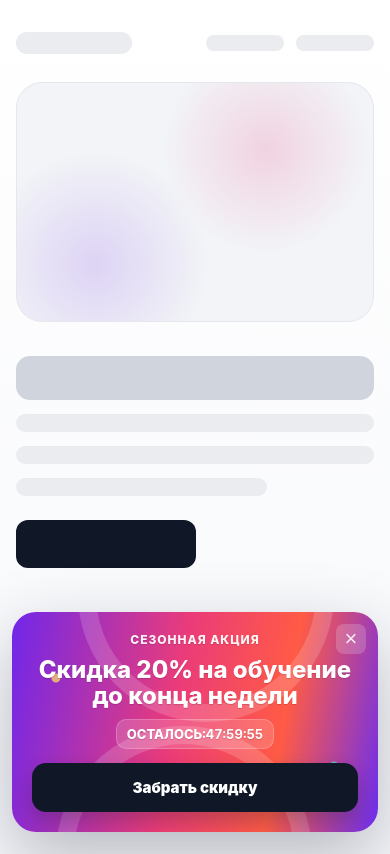
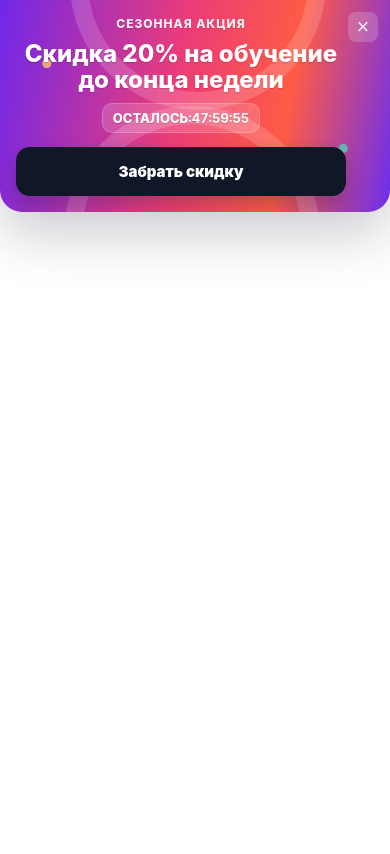
Before and after one commit to widgets0/widgets0, a plain HTML site: page gallery/widgets/sale-banner-timer-widget.html in a window 390 px wide. Drawn offline with Linux system fonts and the light colour scheme.

Commit message:
Show sale banner at top after delay

```diff
--- a/gallery/widgets/sale-banner-timer-widget.html
+++ b/gallery/widgets/sale-banner-timer-widget.html
@@ -19,96 +19,14 @@
 
     .demo-page {
       min-height: 100vh;
-      background:
-        linear-gradient(180deg, #ffffff 0%, #f7f8fb 100%);
-      padding-bottom: 80px;
-    }
-
-    .demo-site {
-      width: min(100% - 32px, 1040px);
-      margin: 0 auto;
-      padding: 48px 0 80px;
-    }
-
-    .demo-nav {
-      display: flex;
-      align-items: center;
-      justify-content: space-between;
-      margin-bottom: 42px;
-    }
-
-    .demo-logo,
-    .demo-pill,
-    .demo-line,
-    .demo-button,
-    .demo-card {
-      border-radius: 999px;
-      background: #eaecf0;
-    }
-
-    .demo-logo {
-      width: 116px;
-      height: 22px;
-    }
-
-    .demo-nav-links {
-      display: flex;
-      gap: 12px;
-    }
-
-    .demo-pill {
-      width: 78px;
-      height: 16px;
-    }
-
-    .demo-hero {
-      display: grid;
-      grid-template-columns: 1.05fr 0.95fr;
-      gap: 34px;
-      align-items: center;
-    }
-
-    .demo-copy {
-      display: grid;
-      gap: 14px;
-    }
-
-    .demo-line {
-      height: 18px;
-    }
-
-    .demo-line.is-title {
-      width: min(100%, 460px);
-      height: 44px;
-      border-radius: 14px;
-      background: #d0d5dd;
-    }
-
-    .demo-line.is-short {
-      width: 70%;
-    }
-
-    .demo-button {
-      width: 180px;
-      height: 48px;
-      margin-top: 10px;
-      border-radius: 12px;
-      background: #101828;
-    }
-
-    .demo-card {
-      min-height: 320px;
-      border-radius: 26px;
-      background:
-        radial-gradient(circle at 70% 28%, rgba(236, 60, 120, 0.18), transparent 34%),
-        radial-gradient(circle at 22% 76%, rgba(112, 39, 234, 0.16), transparent 34%),
-        #f2f4f7;
-      border: 1px solid #e4e7ec;
+      background: #ffffff;
     }
 
     .sale-bar {
-      position: sticky;
+      position: fixed;
       top: 0;
+      left: 0;
+      right: 0;
       z-index: 50;
       min-height: 58px;
       display: grid;
@@ -121,7 +39,16 @@
         radial-gradient(circle at 88% 70%, rgba(80, 220, 190, 0.75) 0 4px, transparent 5px),
         linear-gradient(100deg, #7027ea 0%, #ec3c78 45%, #ff5b45 72%, #6c2eee 100%);
       box-shadow: 0 12px 28px rgba(114, 39, 234, 0.22);
-      transition: opacity 0.25s ease, transform 0.25s ease;
+      opacity: 0;
+      pointer-events: none;
+      transform: translateY(-120%);
+      transition: opacity 0.32s ease, transform 0.32s ease;
+    }
+
+    .sale-bar.is-visible {
+      opacity: 1;
+      pointer-events: auto;
+      transform: translateY(0);
     }
 
     .sale-bar.is-hidden {
@@ -413,46 +340,21 @@
     }
 
     @media (max-width: 760px) {
-      .demo-page {
-        padding-bottom: 230px;
-      }
-
-      .demo-site {
-        padding: 32px 0 56px;
-      }
-
-      .demo-nav {
-        margin-bottom: 28px;
-      }
-
-      .demo-nav-links .demo-pill:nth-child(n+3) {
-        display: none;
-      }
-
-      .demo-hero {
-        grid-template-columns: 1fr;
-      }
-
-      .demo-card {
-        min-height: 240px;
-        order: -1;
-      }
-
       .sale-bar {
         position: fixed;
-        top: auto;
-        left: 12px;
-        right: 12px;
-        bottom: 12px;
+        top: 0;
+        left: 0;
+        right: 0;
+        bottom: auto;
         min-height: 0;
         display: block;
-        padding: 20px;
-        border-radius: 24px;
-        box-shadow: 0 26px 70px rgba(15, 23, 42, 0.28);
+        padding: 16px 44px 16px 16px;
+        border-radius: 0 0 22px 22px;
+        box-shadow: 0 22px 54px rgba(15, 23, 42, 0.22);
       }
 
       .sale-bar.is-hidden {
-        transform: translateY(24px);
+        transform: translateY(-120%);
       }
 
       .sale-bar-inner {
@@ -512,28 +414,6 @@
 </head>
 <body>
   <main class="demo-page">
-    <!-- DEMO ONLY: заглушка сайта для превью. Клиенту это не копируем. -->
-    <section class="demo-site" aria-hidden="true">
-      <div class="demo-nav">
-        <div class="demo-logo"></div>
-        <div class="demo-nav-links">
-          <div class="demo-pill"></div>
-          <div class="demo-pill"></div>
-          <div class="demo-pill"></div>
-        </div>
-      </div>
-      <div class="demo-hero">
-        <div class="demo-copy">
-          <div class="demo-line is-title"></div>
-          <div class="demo-line"></div>
-          <div class="demo-line"></div>
-          <div class="demo-line is-short"></div>
-          <div class="demo-button"></div>
-        </div>
-        <div class="demo-card"></div>
-      </div>
-    </section>
-
     <!-- WIDGET PREVIEW: чистый код для клиента лежит рядом в sale-banner-timer-widget-embed.html -->
     <section class="sale-bar" data-duration-hours="48">
       <div class="sale-bar-inner">
@@ -639,6 +519,10 @@
       setInterval(updateTimer, 1000);
       updateTimer();
 
+      setTimeout(() => {
+        if (bar && document.body.contains(bar)) bar.classList.add('is-visible');
+      }, 2000);
+
       openBtn.addEventListener('click', openModal);
       barCloseBtn.addEventListener('click', () => {
         bar.classList.add('is-hidden');
```
Also changed, not shown: gallery/widgets/sale-banner-timer-widget-embed.html (+25 -9 lines).
